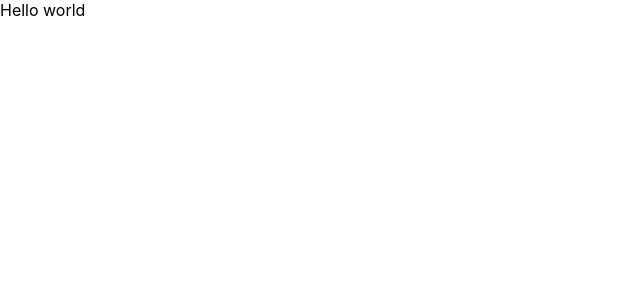
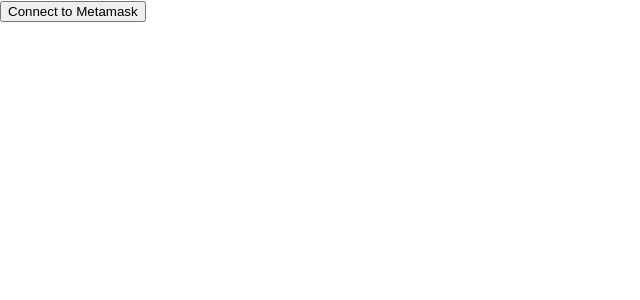
Before and after one commit to EmileCalixte/alyra-projet, a React (Create React App) app in the folder frontend/: page / in a window 1280 px wide. Shown: the top 300 px of the page, without its empty margins (0-640 px from the left). Built offline with nearby package versions, Linux system fonts and the light colour scheme.

Commit message:
Add ability to connect to Metamask

```diff
--- a/frontend/src/components/App.tsx
+++ b/frontend/src/components/App.tsx
@@ -1,9 +1,36 @@
 import '../css/index.css';
+import {ethers} from "ethers";
+import {useState} from "react";
 
 const App = () => {
+    const [account, setAccount] = useState<string|undefined>(undefined);
+
+    const connectToMetamask = async () => {
+        if (!window.ethereum) {
+            console.error("No provider found in navigator");
+            return;
+        }
+
+        const provider = new ethers.providers.Web3Provider(window.ethereum);
+
+        console.log('provider', provider);
+
+        const accounts = await provider.send("eth_requestAccounts", []);
+
+        console.log(accounts);
+
+        setAccount(accounts[0]);
+    }
+
     return (
         <div className="app">
-            Hello world
+            {account === undefined &&
+            <button onClick={connectToMetamask}>Connect to Metamask</button>
+            }
+
+            {account !== undefined &&
+            <p>Welcome {account}</p>
+            }
         </div>
     );
 }
--- a/frontend/src/index.tsx
+++ b/frontend/src/index.tsx
@@ -9,9 +9,7 @@
 );
 
 root.render(
-    <React.StrictMode>
-        <App />
-    </React.StrictMode>
+    <App />
 );
 
 // If you want to start measuring performance in your app, pass a function
```
